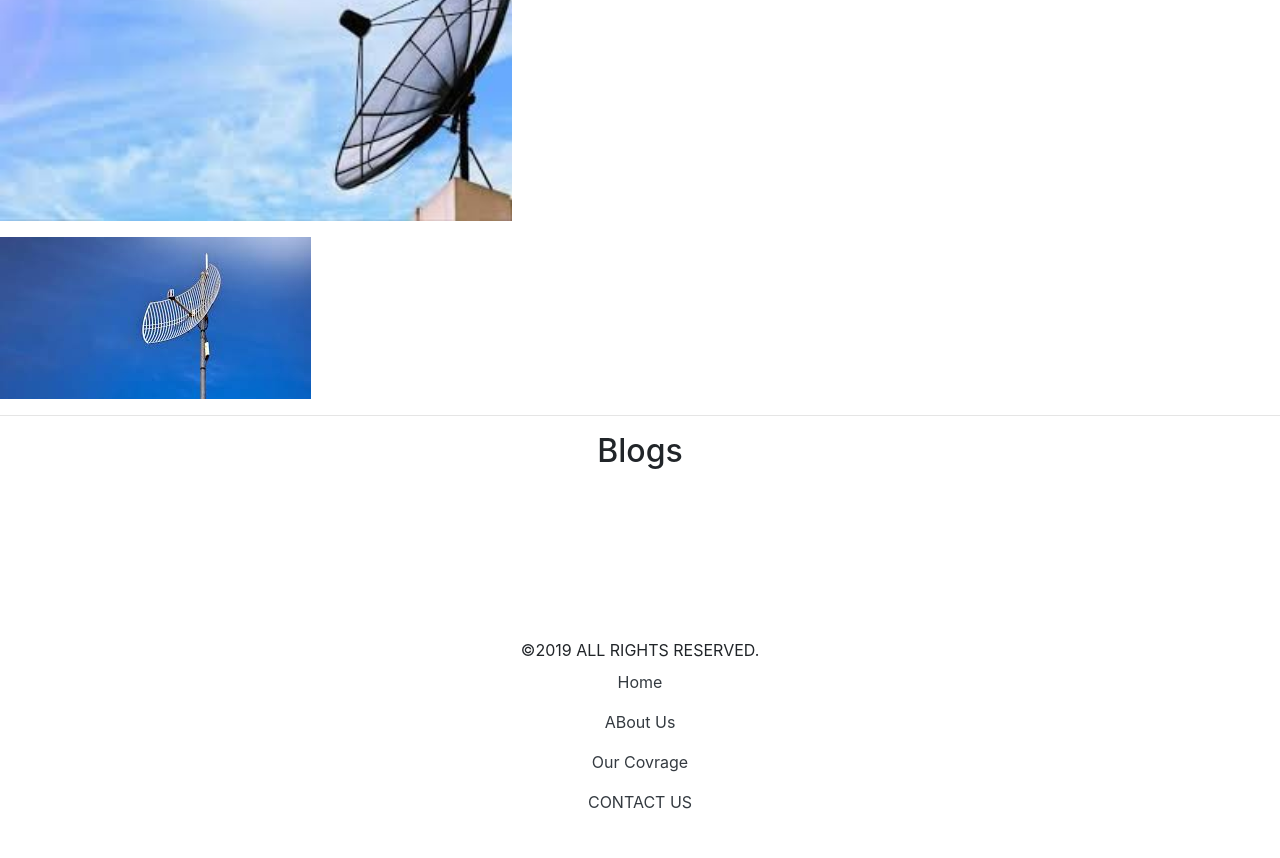
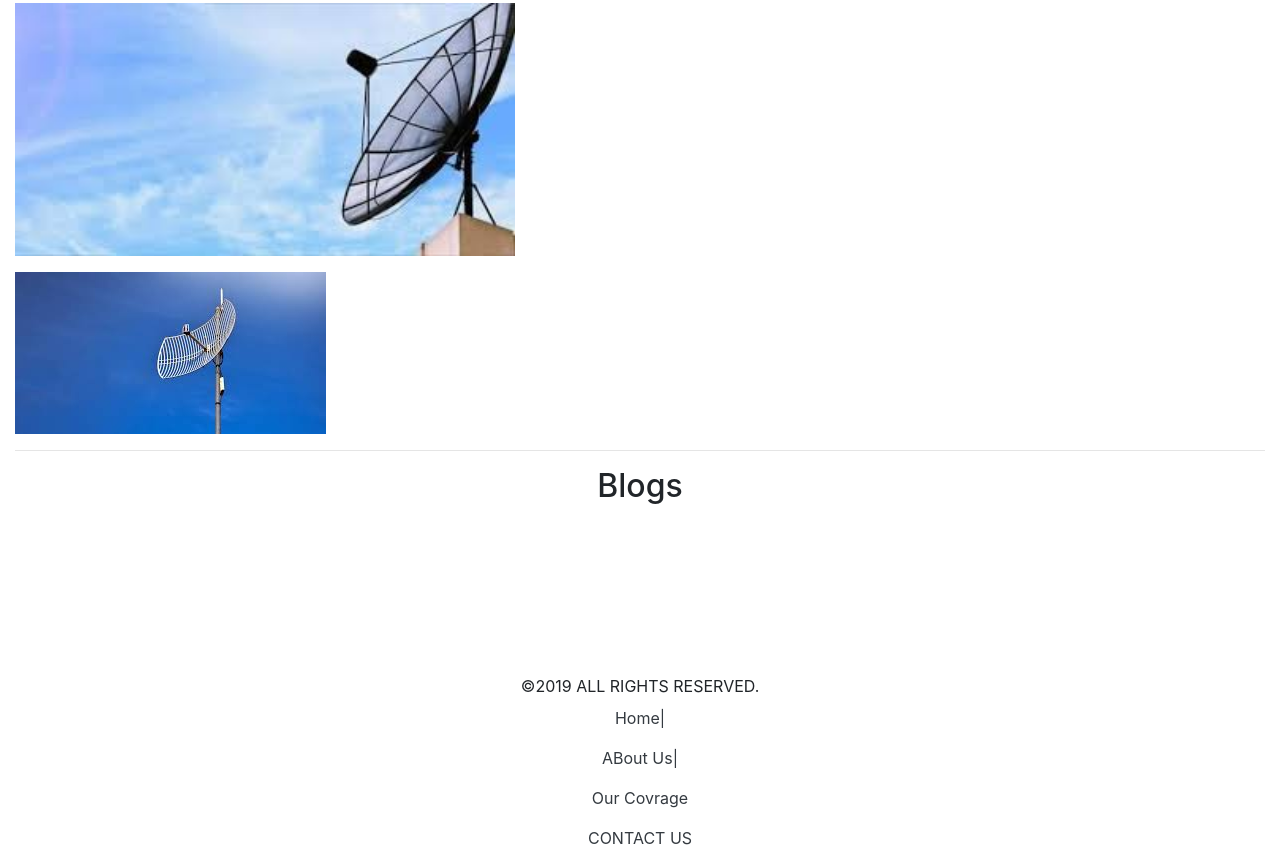
Before and after one commit to kishor-saresa/Globe-Sat-Home-Page, a plain HTML site: page index.html in a window 1280 px wide. Shown: the part 715-1573 px from the top of the page. Before the commit the page ends 1537 px from the top, so only its background shows below. Drawn offline with nearby package versions, Linux system fonts and the light colour scheme.

Commit message:
second commit

```diff
--- a/index.html
+++ b/index.html
@@ -29,7 +29,7 @@
         </div>
       </nav><hr>
       <!-- main part -->
-      <div class="main">
+      <div class="container-fluid">
         <div id="img">
             <img src="/imges/im2.jpeg">
             <p>THE MARITIME INDUSTRY DEMANDS SEAMLESS CONNECTIVITY ACROSS THE WORLD'S OCEANS. THE SECTOR NEEDS HIGHLY RELIABLE TELEPHONY AND DATA SERVICES TO MEET THE INCREASINGLY COMPLEX REQUIREMENTS OF MARITIME OPERATORS AS WELL AS THE NETWORK EXPECTATIONS OF CRUISE PASSENGERS.</p>
@@ -52,7 +52,7 @@
             <div class="div3">
                 <img>
                 <p></p>
-            </div>
+              </div>
             <div>
                 <img>
                 <p></p>
@@ -64,8 +64,8 @@
         </div>
         <div class="footer text-center">
             <span>©2019 ALL RIGHTS RESERVED.</span>
-                  <a class="nav-item nav-link active text-dark " href="#">Home</a>
-                  <a class="nav-item nav-link text-dark" href="#">ABout Us</a>
+                  <a class="nav-item nav-link active text-dark" href="#">Home|</a>
+                  <a class="nav-item nav-link text-dark" href="#">ABout Us|</a>
                   <a class="nav-item nav-link text-dark" href="#">Our Covrage</a>
                   <a class="nav-item nav-link text-dark" href="#">CONTACT US</a>
         </div>
```
